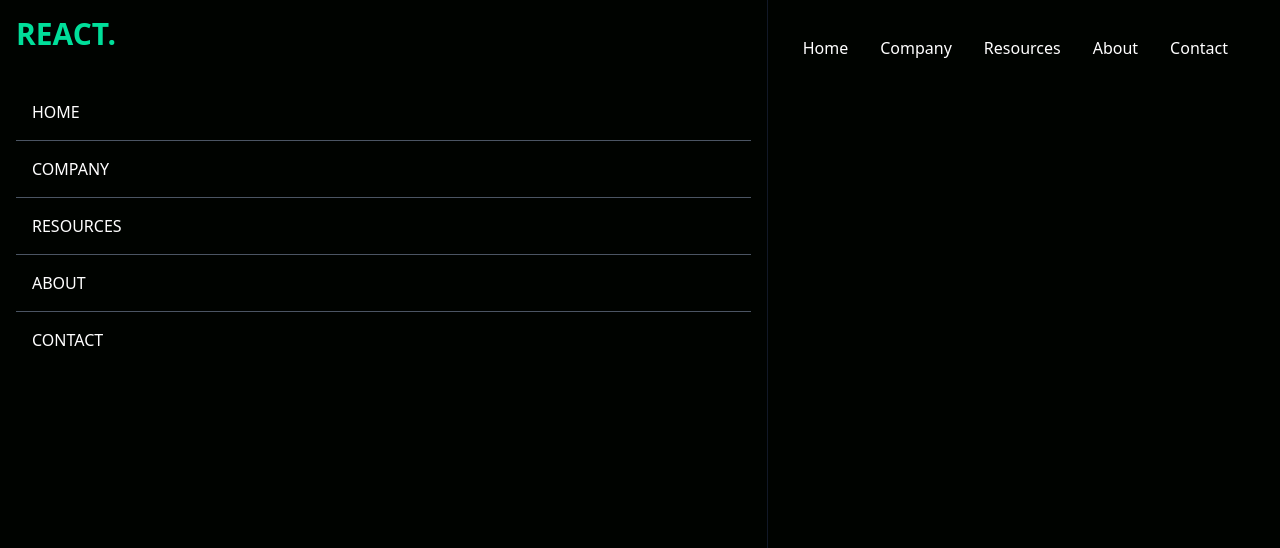
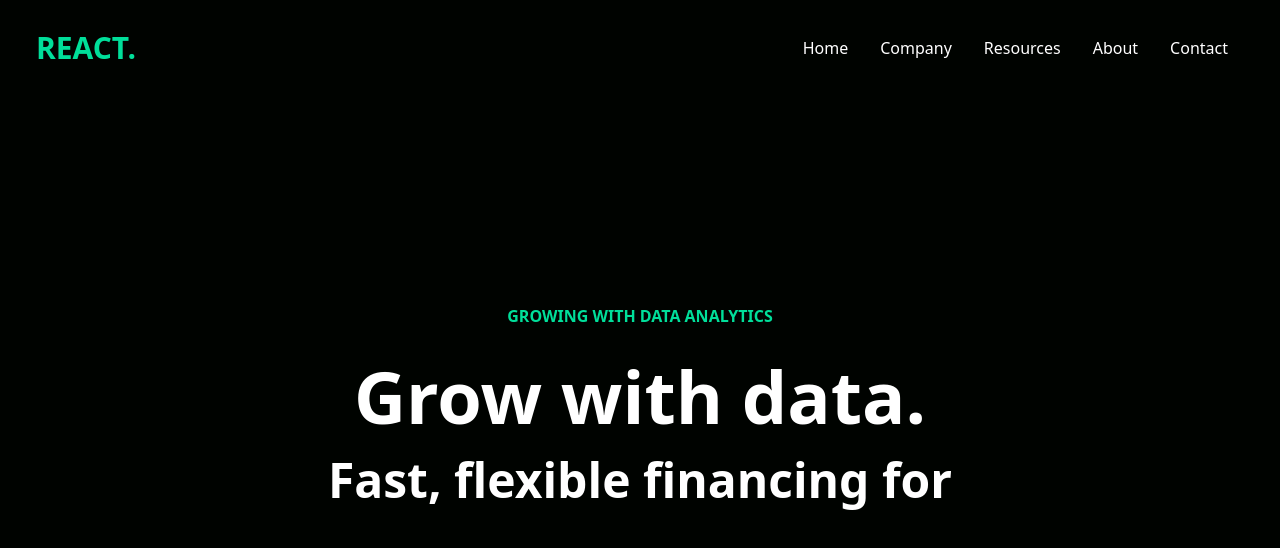
Before and after one commit to alanbacay02/mock-data-website, a React (Create React App) app: page / in a window 1280 px wide. Shown: the top 548 px of the page. Built offline with nearby package versions, Linux system fonts and the light colour scheme.

Commit message:
Adds Hero.jsx component. Adds basic text to Hero.jsx

```diff
--- a/src/App.js
+++ b/src/App.js
@@ -1,10 +1,12 @@
 import React from 'react';
 import Navbar from './components/Navbar';
+import Hero from './components/Hero';
 
 function App() {
   return (
     <div>
       <Navbar />
+      <Hero />
     </div>
   );
 }
--- /dev/null
+++ b/src/components/Hero.jsx
@@ -0,0 +1,17 @@
+import React from 'react'
+
+const Hero = () => {
+  return (
+    <div className="text-white">
+      <div className="max-w-[800px] mt-[-96px] w-full h-screen mx-auto text-center flex flex-col justify-center">
+      <p className="text-[#00df9a] font-bold p-2">GROWING WITH DATA ANALYTICS</p>
+      <h1 className=" text-4xl sm:text-6xl md:text-7xl font-bold md:py-6">Grow with data.</h1>
+      <div>
+        <p className="text-xl sm:text-4xl md:text-5xl font-bold">Fast, flexible financing for</p>
+      </div>
+      </div>
+    </div>
+  )
+}
+
+export default Hero
--- a/src/components/Navbar.jsx
+++ b/src/components/Navbar.jsx
@@ -19,9 +19,9 @@ const Navbar = () => {
         <li className="p-4">Contact</li>
       </ul>
       <div onClick={handleNav} className="block md:hidden">
-        {!nav ? <AiOutlineClose size={25}/> : <AiOutlineMenu size={25} />}
+        {nav ? <AiOutlineClose size={25}/> : <AiOutlineMenu size={25} />}
       </div>
-      <div className={!nav ? 'fixed left-0 top-0 w-[60%] border-r h-full border-r-gray-900 bg-[#000300] ease-in-out duration-500' : 'fixed left-[-100%]'}>
+      <div className={nav ? 'fixed left-0 top-0 w-[60%] border-r h-full border-r-gray-900 bg-[#000300] ease-in-out duration-500' : 'fixed left-[-100%]'}>
         <h1 className="w-full text-3xl m-4 font-bold text-[#00df9a] select-none">REACT.</h1>
         <ul className="uppercase p-4">
         <li className="p-4 border-b border-gray-600">Home</li>
```
